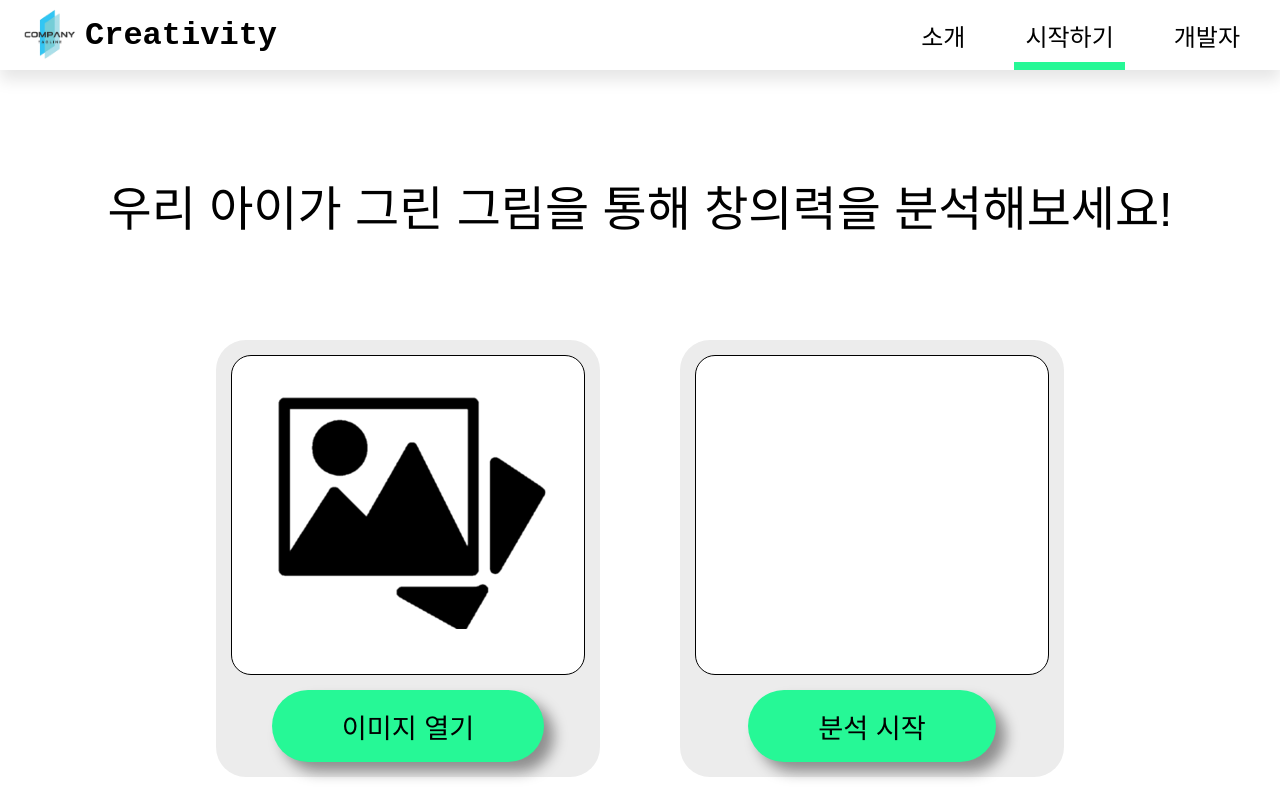
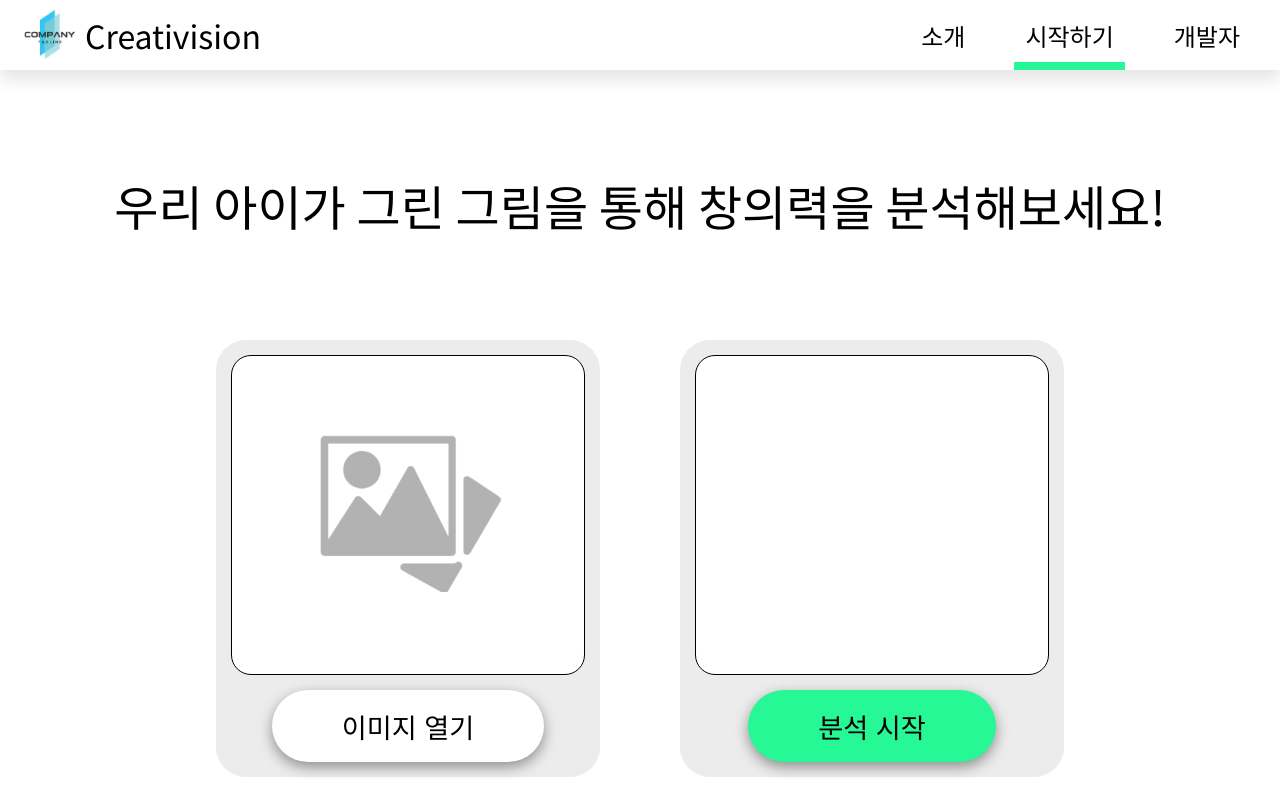
Before and after one commit to limhuijin/Painting_Creativity_React, a React (Vite) app: page /get-started in a window 1280 px wide. Shown: the top 800 px of the page. Built offline with nearby package versions, Linux system fonts and the light colour scheme; a web font is replaced by a local one.

Commit message:
페이지 및 헤더 수정

```diff
--- a/src/components/Header.jsx
+++ b/src/components/Header.jsx
@@ -21,6 +21,10 @@ const Style = styled.header`
   .logo img {
     width: 60px;
     height: 60px;
+  }
+
+  .logo h1 {
+    font-weight: 400;
   }
 
   ul,
@@ -170,7 +174,7 @@ const Header = () => {
     <Style>
       <Link to="/" className="logo">
         <img src="./src/assets/sample-logo.png" alt="logo" />
-        <h1 className="wavve-pado">Creativity</h1>
+        <h1 className="noto-sans">Creativision</h1>
       </Link>
       <ul>
         <li>
--- a/src/pages/About.jsx
+++ b/src/pages/About.jsx
@@ -120,6 +120,12 @@ const Style = styled.div`
     bottom: -20%;
   }
 
+  .wrapper {
+    display: flex;
+    flex-direction: column;
+    align-items: flex-start;
+  }
+
   .image-wrapper {
     display: flex;
     gap: 20px;
@@ -149,6 +155,7 @@ const Style = styled.div`
   #arrow {
     font-weight: bold;
     font-size: 3em;
+    align-self: center;
   }
 `;
 
@@ -184,6 +191,7 @@ const About = () => {
           프로그램 사용 방법
           <span></span>
         </h1>
+        <div className="wrapper">
           <div className="image-wrapper">
             <img src="./src/assets/about3.jpg" />
             <div className="text-wrapper">
@@ -197,6 +205,7 @@ const About = () => {
             <h2>2. 분석 시작</h2>
           </div>
         </div>
+      </div>
     </Style>
   );
 };
--- a/src/pages/GetStarted.jsx
+++ b/src/pages/GetStarted.jsx
@@ -12,8 +12,12 @@ const Style = styled.div`
 
   & > h1 {
     font-size: 3em;
+    margin: 100px 0;
+  }
+
+  & > h1,
+  & > h1 span {
     font-weight: 400;
-    margin: 100px 0;
   }
 
   .container {
@@ -47,7 +51,9 @@ const Style = styled.div`
   }
 
   .image-wrapper img {
-    height: auto;
+    width: 100%;
+    height: 100%;
+    object-fit: contain;
   }
 
   .alert {
@@ -99,22 +105,31 @@ const GetStarted = () => {
 
   return (
     <Style>
-      <h1>
-        우리 아이가 <span>그린</span> 그림을 <span>통해</span> 창의력을
+      <h1 className="noto-sans">
+        우리 아이가 <span className="noto-sans">그린</span> 그림을 <span className="noto-sans">통해</span> 창의력을
         분석해보세요!
       </h1>
       <div className="container">
         <div className="box">
           <div className="image-wrapper">
-            <img src="./src/assets/sample-image.png" />
+            <img src="./src/assets/sample-image.png" style={{
+              width: "60%",
+              height: "60%",
+              opacity: 0.3,
+            }} />
           </div>
-          <Button text="이미지 열기" />
+          <Button text="이미지 열기" style={{
+            boxShadow: "0 5px 14px rgba(0, 0, 0, 0.4)",
+            backgroundColor: "#fff",
+          }} />
         </div>
         <div className="box result">
           <div className="image-wrapper">
-            <img src="" />
+            {false ? <img src="./src/assets/sample-image.png" /> : <></>}
           </div>
-          <Button text="분석 시작" onClick={displayAlert} />
+          <Button text="분석 시작" onClick={displayAlert} style={{
+            boxShadow: "0 5px 14px rgba(0, 0, 0, 0.4)",
+          }} />
 
           <div className="alert">
             <h2>경고창</h2>
--- a/src/pages/Home.jsx
+++ b/src/pages/Home.jsx
@@ -12,6 +12,15 @@ const Style = styled.div`
   height: 100vh;
   min-height: calc(100vh - 10rem);
   overflow: hidden;
+  position: relative;
+
+  &:before {
+    content: "";
+    position: absolute;
+    top: 0;
+    left: 0;
+    width: 100%;
+    height: 100%;
 
     background-image: url("/src/assets/background.png");
     background-position: center;
@@ -19,6 +28,9 @@ const Style = styled.div`
     background-size: cover;
     background-color: rgba(255, 255, 255, 0.35);
     background-blend-mode: lighten;
+    z-index: -1;
+    filter: blur(3px);
+  }
 
   .main-container {
     display: flex;
@@ -36,7 +48,6 @@ const Style = styled.div`
 
   .main-container p {
     font-size: 1.2em;
-    font-weight: 500;
   }
 
   .bottom-container {
@@ -73,7 +84,7 @@ const Style = styled.div`
     left: 10px;
     width: 16px;
     height: 16px;
-    background-color: ${color.green};
+    background-color: #4eff4e;
     border-radius: 50%;
   }
 
@@ -83,7 +94,6 @@ const Style = styled.div`
   }
 
   .card p {
-    color: ${color.lightGray};
     text-wrap: balance;
   }
 
@@ -136,7 +146,9 @@ const Home = () => {
       <div></div>
       <div className="main-container">
         <h1>어린이 그림 창의성 분석 사이트에 오신 것을 환영합니다.</h1>
-        <p>아이들이 그린 그림을 통해 창의성을 분석해보세요!</p>
+        <p className="description">
+          아이들이 그린 그림을 통해 창의성을 분석해보세요!
+        </p>
         <Link to="/get-started" style={{ textDecoration: "none" }}>
           <Button text="시작하기" />
         </Link>
@@ -144,18 +156,20 @@ const Home = () => {
       <div className="bottom-container">
         <div className="card">
           <h1>AI 딥러닝 기반</h1>
-          <p>AI 딥러닝을 기반으로 아이들이 그린 그림의 창의성을 분석합니다.</p>
+          <p className="description">
+            AI 딥러닝을 기반으로 아이들이 그린 그림의 창의성을 분석합니다.
+          </p>
         </div>
         <div className="card">
           <h1>흥미와 예술적 표현 장려</h1>
-          <p>
+          <p className="description">
             아이들이 그림에 흥미를 갖고 더 자유로운 표현을 할 수 있도록
             장려합니다.
           </p>
         </div>
         <div className="card">
           <h1>맞춤형 창의성 분석</h1>
-          <p>
+          <p className="description">
             그림을 통해 창의성을 분석하여 필요한 지원을 제공받을 수 있도록
             돕습니다.
           </p>
```
Lines whose indentation alone changed are shown as unchanged.
